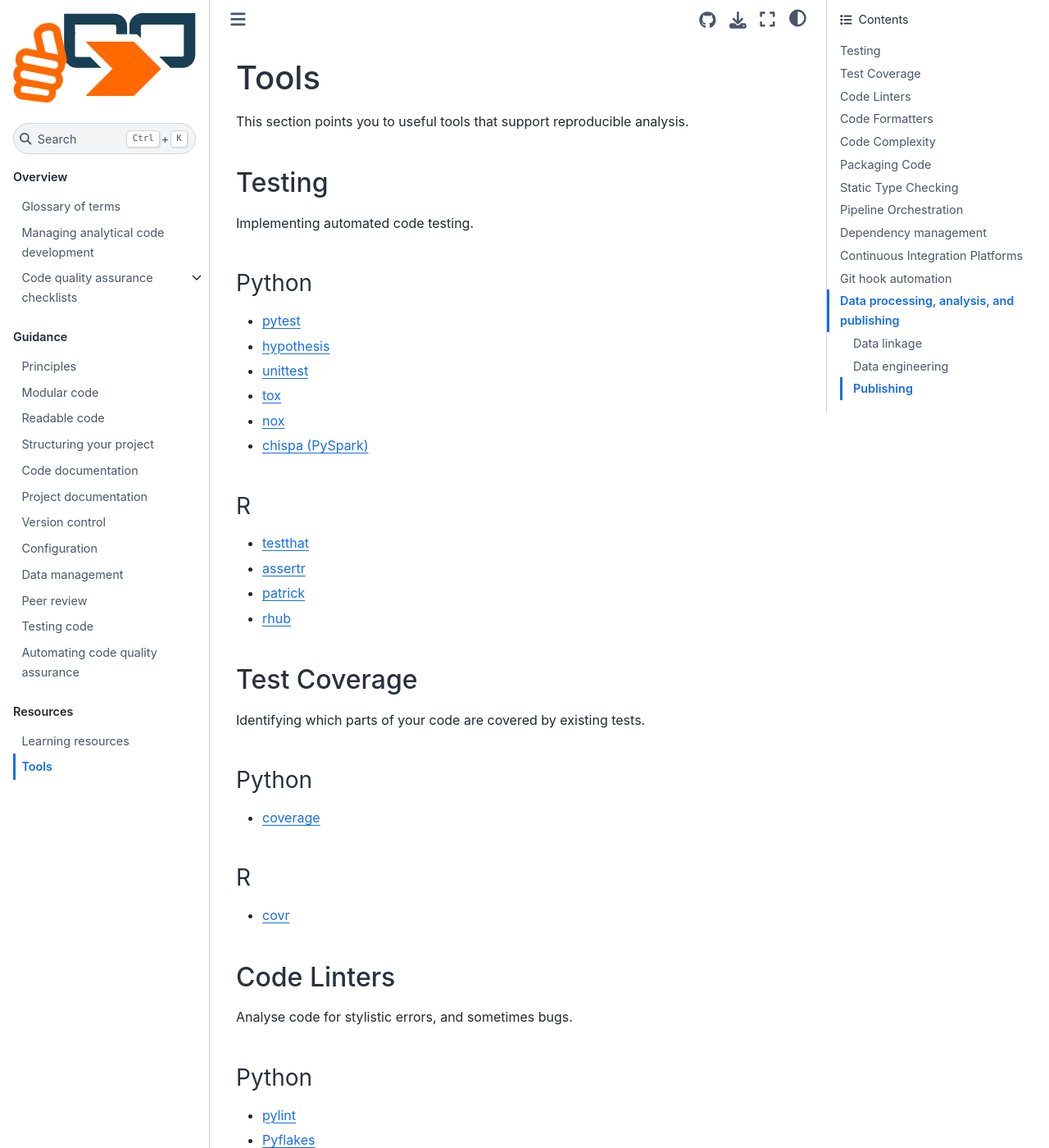
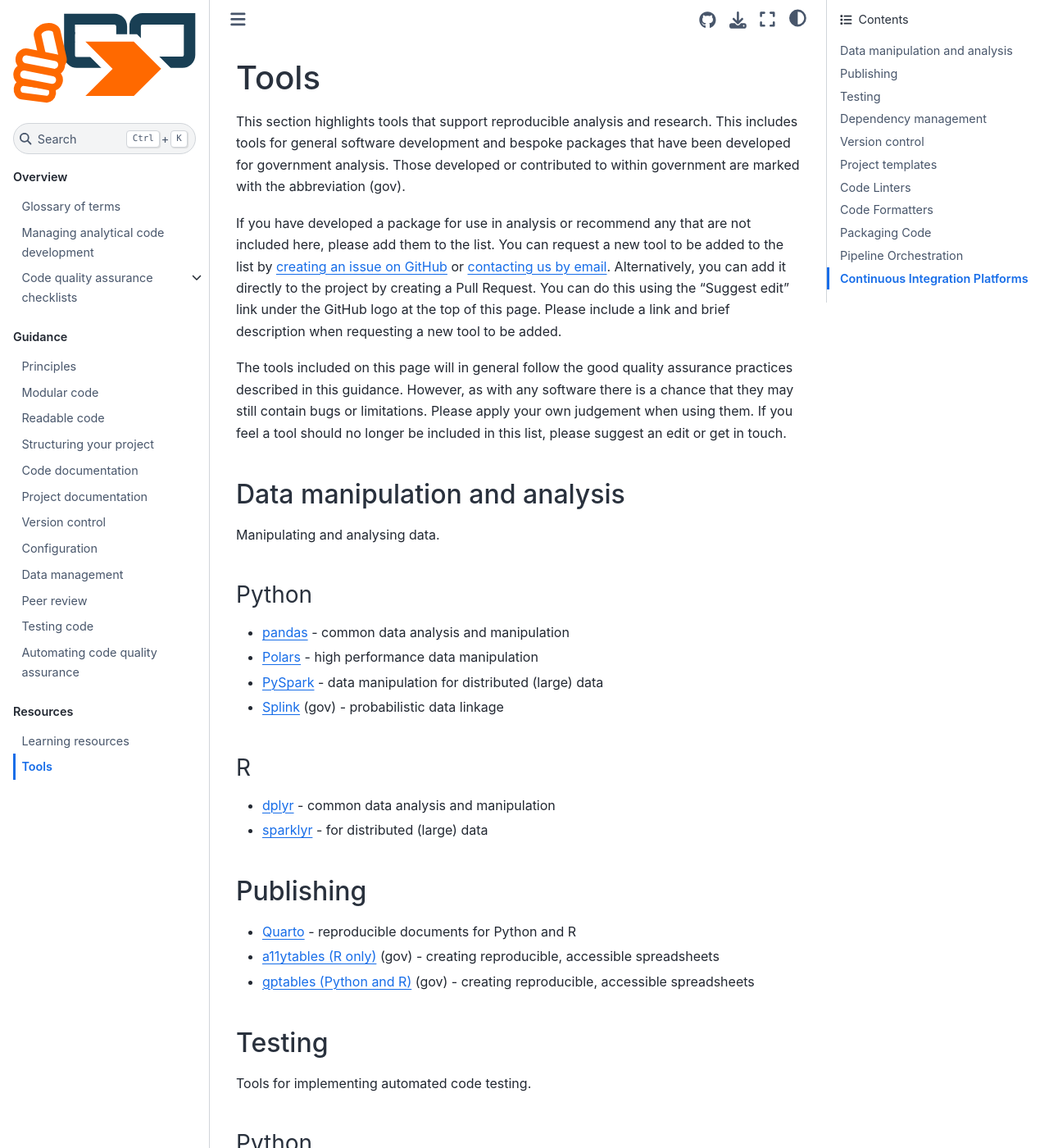
Before and after one commit to best-practice-and-impact/qa-of-code-guidance, a Jupyter Book: the page built from book/tools.md, in a window 1280 px wide and 1400 px high. Shown: the whole window at 82% size. Built offline with Jupyter Book 1.0.4 settings and Sphinx 7.4.7 and the Sphinx Book theme 1.1.4, drawn with Linux system fonts in a browser that asks for light colours; some of the changed text lies outside the part shown.

Commit message:
Add contribution guidance for Tools page (#153)
* Reorder and add contribution guidance

* Add email contact option

* Reword call for additional tools

* Fix small spelling and grammar mistakes

* Replace asterisk with gov

* Add tools disclaimer

---------

Co-authored-by: rowanhemsi <rowan.hemsi@ons.gov.uk>

```diff
--- a/book/tools.md
+++ b/book/tools.md
@@ -1,67 +1,101 @@
 # Tools
 
-This section points you to useful tools that support reproducible analysis.
+This section highlights tools that support reproducible analysis and research.
+This includes tools for general software development and bespoke packages that have been developed for government analysis.
+Those developed or contributed to within government are marked with the abbreviation (gov).
 
+If you have developed a package for use in analysis or recommend any that are not included here, please add them to the list.
+You can request a new tool to be added to the list by [creating an issue on GitHub](https://github.com/best-practice-and-impact/qa-of-code-guidance/issues/new/choose)
+or [contacting us by email](mailto:ASAP@ons.gov.uk?subject=Duck%20Book%20Tools).
+Alternatively, you can add it directly to the project by creating a Pull Request.
+You can do this using the "Suggest edit" link under the GitHub logo at the top of this page.
+Please include a link and brief description when requesting a new tool to be added.
+
+The tools included on this page will in general follow the good quality assurance practices described in this guidance.
+However, as with any software there is a chance that they may still contain bugs or limitations.
+Please apply your own judgement when using them.
+If you feel a tool should no longer be included in this list, please suggest an edit or get in touch.
+
+## Data manipulation and analysis
+
+Manipulating and analysing data.
+
+### Python
+
+* [pandas](https://pandas.pydata.org/) - common data analysis and manipulation
+* [Polars](https://www.pola.rs/) - high performance data manipulation
+* [PySpark](https://spark.apache.org/docs/latest/api/python/)  - data manipulation for distributed (large) data
+* [Splink](https://moj-analytical-services.github.io/splink/) (gov) - probabilistic data linkage
+
+### R
+
+* [dplyr](https://dplyr.tidyverse.org/)  - common data analysis and manipulation
+* [sparklyr](https://spark.rstudio.com/) - for distributed (large) data
+
+## Publishing
+
+* [Quarto](https://quarto.org/) - reproducible documents for Python and R
+* [a11ytables (R only)](https://co-analysis.github.io/a11ytables/index.html) (gov) - creating reproducible, accessible spreadsheets
+* [gptables (Python and R)](https://gptables.readthedocs.io/en/latest/index.html) (gov) - creating reproducible, accessible spreadsheets
 
 ## Testing
 
-Implementing automated code testing.
-
+Tools for implementing automated code testing.
 
 ### Python
 
-* [pytest](https://docs.pytest.org/en/stable/)
-* [hypothesis](https://hypothesis.readthedocs.io/en/latest/)
-* [unittest](https://docs.python.org/3/library/unittest.html)
-* [tox](https://tox.readthedocs.io/en/latest/)
-* [nox](https://nox.thea.codes/en/stable/)
-* [chispa (PySpark)](https://pypi.org/project/chispa/)
+* [pytest](https://docs.pytest.org/en/stable/) - common testing framework
+* [unittest](https://docs.python.org/3/library/unittest.html) - common testing framework
+* [hypothesis](https://hypothesis.readthedocs.io/en/latest/) - property-based testing
+* [chispa (PySpark)](https://pypi.org/project/chispa/) - helper for testing PySpark code
+* [coverage](https://coverage.readthedocs.io/en/coverage-5.3/) - measuring test coverage
 
 
 ### R
 
-* [testthat](https://testthat.r-lib.org/)
-* [assertr](https://docs.ropensci.org/assertr/)
-* [patrick](https://github.com/google/patrick)
-* [rhub](https://r-hub.github.io/rhub/)
+* [testthat](https://testthat.r-lib.org/) - common testing framework
+* [assertr](https://docs.ropensci.org/assertr/) - common testing framework
+* [patrick](https://github.com/google/patrick) - parameterised testing extension for `testthat`
+* [covr](https://covr.r-lib.org/) - measuring test coverage
 
+## Dependency management
 
-## Test Coverage
+* [venv (Python)](https://docs.python.org/3/library/venv.html) - manage packages using virtual environments
+* [pyenv (Python)](https://github.com/pyenv/pyenv) - manage independent Python versions for different projects
+* [renv (R)](https://rstudio.github.io/renv/articles/renv.html) - virtual environments for managing packages
+* [conda](https://docs.conda.io/en/latest/) - manage language versions and packages for most languages
 
-Identifying which parts of your code are covered by existing tests.
+## Version control
 
+* [Git](https://git-scm.com/) - common open source version control system
+* [pre-commit](https://pre-commit.com/) - trigger checks (e.g. linters and formatters) before Git commits are created
+
+## Project templates
+
+* [govcookiecutter (Python)](https://github.com/best-practice-and-impact/govcookiecutter) (gov) - template project for reproducible analysis
+* [Rgovcookiecutter (R)](https://github.com/best-practice-and-impact/Rgovcookiecutter) (gov) - template project for reproducible analysis
+
+## Code Linters
+
+Analysing code for stylistic errors, and sometimes bugs.
 
 ### Python
 
-* [coverage](https://coverage.readthedocs.io/en/coverage-5.3/)
-
+* [pylint](https://www.pylint.org/) - check coding style and identify some logical errors
+* [flake8](https://flake8.pycqa.org/en/latest/) - check code style
+* [Bandit](https://bandit.readthedocs.io/en/latest/) - check for common security issues
+* [mypy](https://mypy.readthedocs.io/en/stable/) - check static types
+* [Radon](https://radon.readthedocs.io/en/latest/) - check code complexity
 
 ### R
 
-* [covr](https://covr.r-lib.org/)
-
-
-## Code Linters
-
-Analyse code for stylistic errors, and sometimes bugs.
-
-
-### Python
-
-* [pylint](https://www.pylint.org/)
-* [Pyflakes](https://pypi.org/project/pyflakes/)
-* [flake8](https://flake8.pycqa.org/en/latest/)
-* [Bandit](https://bandit.readthedocs.io/en/latest/)
-
-
-### R
-
-* [lintr](https://github.com/jimhester/lintr)
+* [lintr](https://github.com/jimhester/lintr) - check code style
 
 
 ## Code Formatters
 
-Automated code format repair.
+Automated code formatters.
+These check code style, like linters, but also actively make changes to your code to meet a particular style.
 
 
 ### Python
@@ -76,48 +110,24 @@
 * [styler](https://styler.r-lib.org/)
 
 
-## Code Complexity
+## Packaging Code
 
+Creating and releasing code as a package.
 
 ### Python
 
-* [wily](https://pypi.org/project/wily/)
-* [radon](https://radon.readthedocs.io/en/latest/)
-
-
-## Packaging Code
-
-
-### Python
-
-* [twine](https://pypi.org/project/twine/)
-
+* [twine](https://pypi.org/project/twine/) - utility for publishing Python packages to [the Python Package Index PyPI](https://pypi.org/)
 
 ### R
 
-* [goodpractice](http://mangothecat.github.io/goodpractice/)
-* [fusen](https://thinkr-open.github.io/fusen/)
-
-
-## Static Type Checking
-
-
-### Python
-
-* [mypy](https://mypy.readthedocs.io/en/stable/)
-* [pyright](https://github.com/microsoft/pyright)
+* [goodpractice](http://mangothecat.github.io/goodpractice/) - gives advice on the quality of your R packages
+* [fusen](https://thinkr-open.github.io/fusen/) - builds R packages from Rmarkdown file specifications
 
 
 ## Pipeline Orchestration
 
-* [Apache Airflow](https://airflow.apache.org/)
-* [targets R package](https://wlandau.github.io/targets-manual/)
-* [Hamilton (Python)](https://hamilton-docs.gitbook.io/docs/)
-
-
-## Dependency management
-
-* [renv (R)](https://rstudio.github.io/renv/articles/renv.html)
+* [Apache Airflow](https://airflow.apache.org/) - workflow management platform
+* [targets (R)](https://wlandau.github.io/targets-manual/) - defining and executing pipelines in R
 
 
 (CI-tools)=
@@ -128,28 +138,3 @@
 * [Travis](https://travis-ci.org/)
 * [Jenkins](https://www.jenkins.io/)
 * [Coveralls](https://coveralls.io/)
-
-
-## Git hook automation
-
-* [pre-commit](https://pre-commit.com/)
-
-
-## Data processing, analysis, and publishing
-
-
-### Data linkage
-
-* [Splink (Python)](https://www.gov.uk/government/publications/joined-up-data-in-government-the-future-of-data-linking-methods/splink-mojs-open-source-library-for-probabilistic-record-linkage-at-scale#introduction)
-
-
-### Data engineering
-
-* [Polars (Python)](https://www.pola.rs/)
-
-
-### Publishing
-
-* [Quarto](https://quarto.org/)
-* [a11tables (R only)](https://co-analysis.github.io/a11ytables/index.html)
-* [gptables (Python)](https://gptables.readthedocs.io/en/latest/index.html#)
```
Also changed, not shown: README.md (+12 -6 lines).
